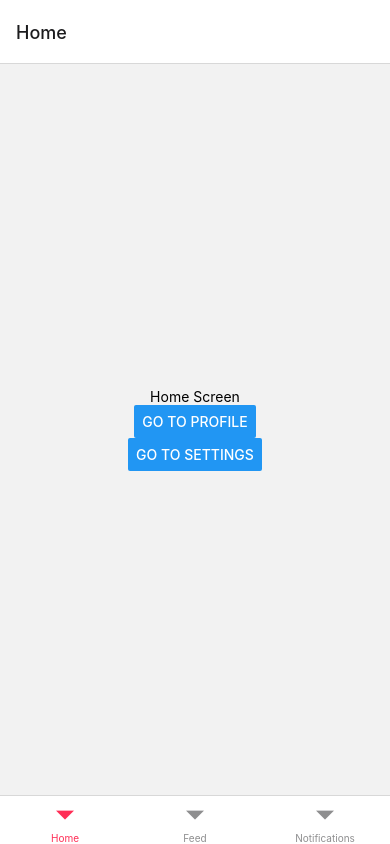
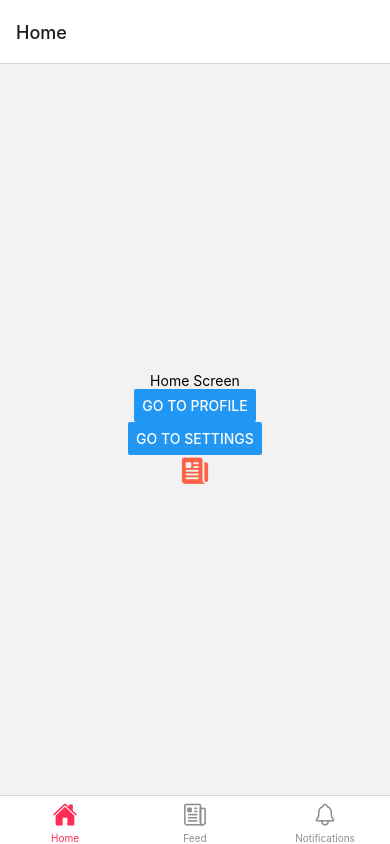
Before and after one commit to kiranojhanp/ghurghura-ci-cd-react-native, a React Native app: screen / in a window 390 px wide. Built offline with nearby package versions, Linux system fonts and the light colour scheme.

Commit message:
feat: add tab icons

```diff
--- a/src/navigation/home.tsx
+++ b/src/navigation/home.tsx
@@ -1,5 +1,6 @@
 import React from 'react';
 import {createBottomTabNavigator} from '@react-navigation/bottom-tabs';
+import Ionicons from 'react-native-vector-icons/Ionicons';
 
 import {TABS} from '../common/constants';
 import Home from '../screens/Home';
@@ -9,7 +10,21 @@ const Tab = createBottomTabNavigator();
 
 const HomeTabs = () => {
   return (
-    <Tab.Navigator>
+    <Tab.Navigator
+      screenOptions={({route}) => ({
+        tabBarIcon: ({focused, color, size}) => {
+          let iconName = '';
+          if (route.name === TABS.HOME) {
+            iconName = focused ? 'home' : 'home-outline';
+          } else if (route.name === TABS.FEED) {
+            iconName = focused ? 'newspaper' : 'newspaper-outline';
+          } else if (route.name === TABS.NOTIFICATIONS) {
+            iconName = focused ? 'notifications' : 'notifications-outline';
+          }
+
+          return <Ionicons name={iconName} size={size} color={color} />;
+        },
+      })}>
       <Tab.Screen name={TABS.HOME} component={Home} />
       <Tab.Screen name={TABS.FEED} component={Placeholder} />
       <Tab.Screen name={TABS.NOTIFICATIONS} component={Placeholder} />
--- a/src/screens/Home.tsx
+++ b/src/screens/Home.tsx
@@ -1,5 +1,7 @@
 import {Text, View, Button} from 'react-native';
 import {SCREENS} from '../common/constants';
+
+import Ionicons from 'react-native-vector-icons/Ionicons';
 
 function Home({navigation}: any) {
   return (
@@ -13,6 +15,8 @@ function Home({navigation}: any) {
         title="Go to Settings"
         onPress={() => navigation.navigate(SCREENS.SETTINGS)}
       />
+
+      <Ionicons name="newspaper" size={30} color="tomato" />
     </View>
   );
 }
```
